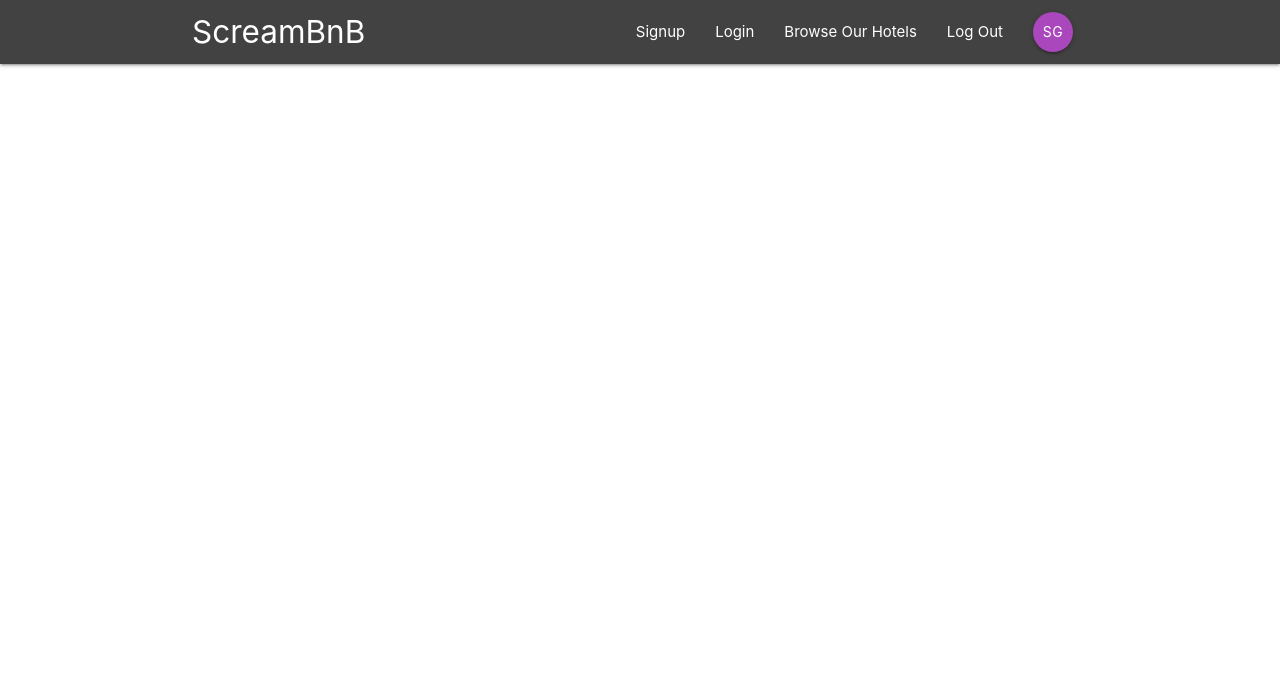
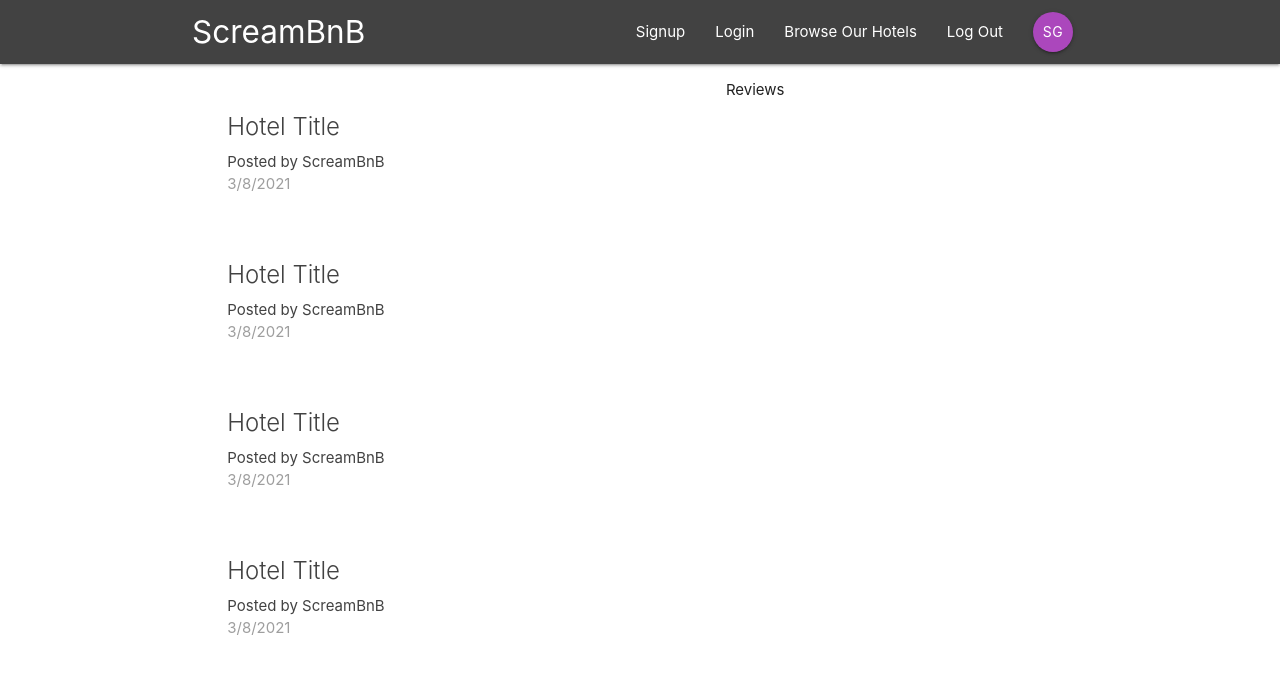
Before and after one commit to SarahGilbert064/ScreamBnB, a React (Create React App) app: page / in a window 1280 px wide. Shown: the top 674 px of the page. Built offline with nearby package versions, Linux system fonts and the light colour scheme.

Commit message:
create hotelSummary and nest it in my hotelList

```diff
--- a/src/App.js
+++ b/src/App.js
@@ -1,12 +1,16 @@
 import React, { Component } from 'react';
-import { BrowserRouter } from 'react-router-dom';
+import { BrowserRouter, Switch, Route } from 'react-router-dom';
 import Navbar from './components/layout/Navbar';
+import Dashboard from './components/dashboard/Dashboard';
 
 function App() {
   return (
     <BrowserRouter>
       <div className="App">
         <Navbar />
+        <Switch>
+          <Route path="/" component={Dashboard}/>
+        </Switch>
       </div>
     </BrowserRouter>
   );
--- a/src/components/Hotel/HotelList.js
+++ b/src/components/Hotel/HotelList.js
@@ -0,0 +1,15 @@
+import React from 'react';
+import HotelSummary from './HotelSummary';
+
+const HotelList = () => {
+  return (
+    <div className="hotel-list section">
+      <HotelSummary />
+      <HotelSummary />
+      <HotelSummary />
+      <HotelSummary />
+    </div>
+  )
+}
+
+export default HotelList;
--- a/src/components/Hotel/HotelSummary.js
+++ b/src/components/Hotel/HotelSummary.js
@@ -0,0 +1,17 @@
+import React from 'react';
+
+const HotelSummary = () => {
+  return(
+    <div className="card z-depth-0 hotel-summary">
+      <div className="card-content grey-text text-darken-3">
+        <span className="card-title">Hotel Title</span>
+        <p>Posted by ScreamBnB</p>
+        <p className="grey-text">3/8/2021</p>
+      </div>
+    </div>
+
+
+  )
+}
+
+export default HotelSummary;
--- a/src/components/dashboard/Dashboard.js
+++ b/src/components/dashboard/Dashboard.js
@@ -1,18 +1,24 @@
-import React, { Components } from 'react';
+import React, { Component } from 'react';
 import Reviews from './Reviews';
+import HotelList from '../hotel/HotelList';
 
 class Dashboard extends Component {
   render(){
     return(
       <div className="dashboard container">
         <div className="row">
-          <div className="col s12 m6"> //this will control how much space this div/comp. takes up on screen. This is for HotelList
-            <div className="col s12 m5 offset-m1"> //this is for reviews that users post
-              <Reviews />
-            </div>
+          <div className="col s12 m6">
+            <HotelList />
           </div>
+
+          <div className="col s12 m5 offset-m1">
+            <Reviews />
+          </div>
+
         </div>
       </div>
     )
   }
 }
+
+export default Dashboard;
```
Also changed, not shown: 2 other files (tests, documents, lock files or other folders).
